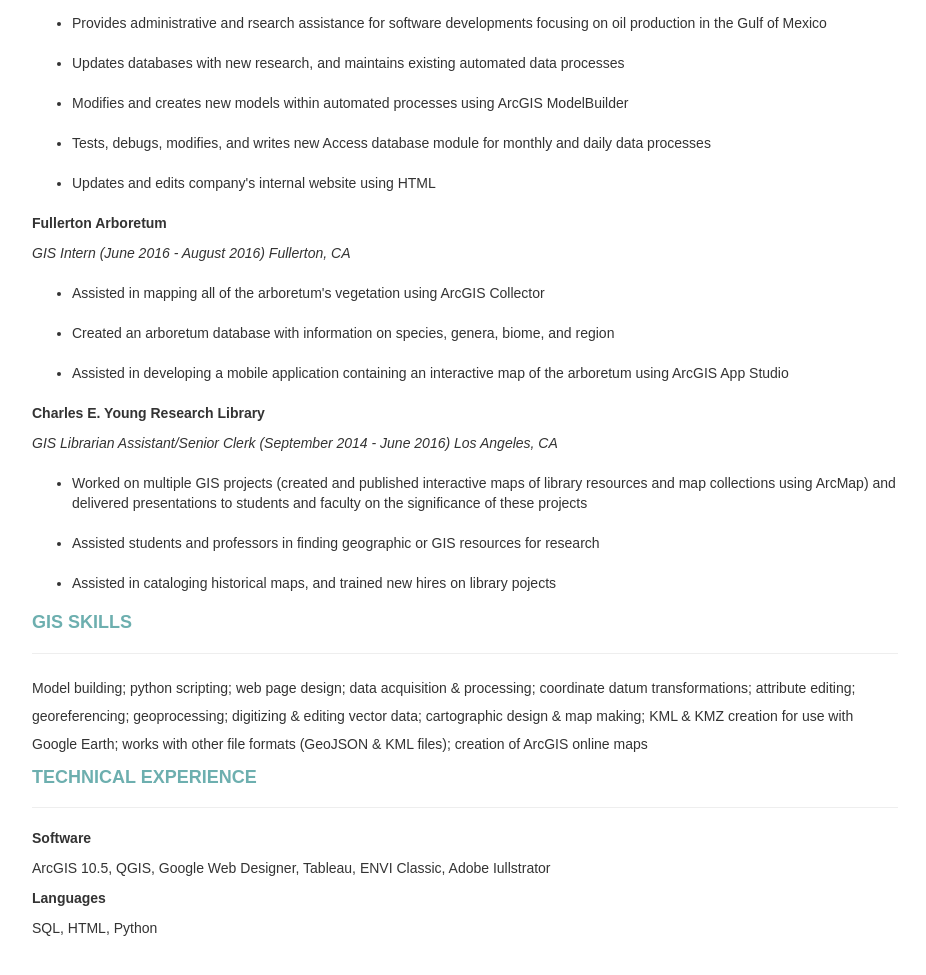
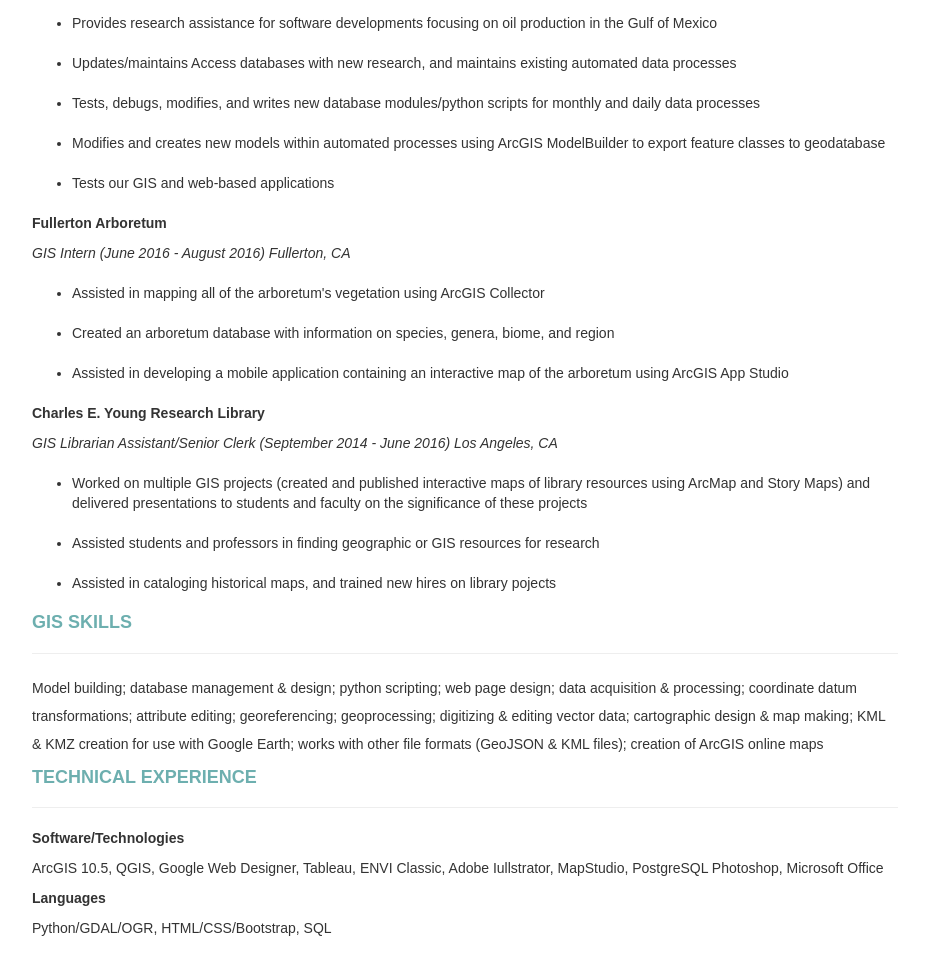
Before and after one commit to maritzareyes/maritzareyes.github.io, a plain HTML site: page resume.html in a window 1280 px wide. Shown: the part 983-1958 px from the top of the page, without its empty margins (175-1101 px from the left). Drawn offline with Linux system fonts and the light colour scheme.

Commit message:
Update resume.html
Updates on resume

```diff
--- a/resume.html
+++ b/resume.html
@@ -112,12 +112,11 @@
 			<p class="italics1">Research Associate/Office Manager (June 2016 - present) Long Beach, CA</p>
 
 			<ul class="jobs">
-				<li>Provides administrative and rsearch assistance for software developments focusing
-				on oil production in the Gulf of Mexico</li>
-				<li>Updates databases with new research, and maintains existing automated data processes</li>
-				<li>Modifies and creates new models within automated processes using ArcGIS ModelBuilder</li>
-				<li>Tests, debugs, modifies, and writes new Access database module for monthly and daily data processes</li>
-				<li>Updates and edits company's internal website using HTML</li>
+				<li>Provides research assistance for software developments focusing on oil production in the Gulf of Mexico</li>
+				<li>Updates/maintains Access databases with new research, and maintains existing automated data processes</li>
+				<li>Tests, debugs, modifies, and writes new database modules/python scripts for monthly and daily data processes</li>
+				<li>Modifies and creates new models within automated processes using ArcGIS ModelBuilder to export feature classes to geodatabase</li>
+				<li>Tests our GIS and web-based applications</li>
 			</ul>
 
 			<p class="other-subtitles">Fullerton Arboretum</p>
@@ -138,8 +137,8 @@
 			<p class="italics1">GIS Librarian Assistant/Senior Clerk (September 2014 - June 2016) Los Angeles, CA</p>
 
 			<ul class="jobs">
-				<li>Worked on multiple GIS projects (created and published interactive maps of library resources and map
-				collections using ArcMap) and delivered presentations to students and faculty on the significance of these projects</li>
+				<li>Worked on multiple GIS projects (created and published interactive maps of library resources using ArcMap
+				and Story Maps) and delivered presentations to students and faculty on the significance of these projects</li>
 				<li>Assisted students and professors in finding geographic or GIS resources for research</li>
 				<li>Assisted in cataloging historical maps, and trained new hires on library pojects</li>
 
@@ -151,7 +150,7 @@
 
 			<hr></hr>
 
-			<p class="ucla">Model building; python scripting; web page design; data acquisition & processing; coordinate datum
+			<p class="ucla">Model building; database management & design; python scripting; web page design; data acquisition & processing; coordinate datum
 			transformations; attribute editing; georeferencing; geoprocessing; digitizing & editing vector data; cartographic
 			design & map making; KML & KMZ creation for use with Google Earth; works with other file formats (GeoJSON
 			& KML files); creation of ArcGIS online maps</p>
@@ -162,13 +161,14 @@
 
 			<hr></hr>
 
-			<p class="other-subtitles">Software</p>
+			<p class="other-subtitles">Software/Technologies</p>
 
-			<p class="tech">ArcGIS 10.5, QGIS, Google Web Designer, Tableau, ENVI Classic, Adobe Iullstrator</p>
+			<p class="tech">ArcGIS 10.5, QGIS, Google Web Designer, Tableau, ENVI Classic, Adobe Iullstrator, MapStudio, PostgreSQL
+			Photoshop, Microsoft Office</p>
 
 			<p class="other-subtitles">Languages</p>
 
-			<p class="tech">SQL, HTML, Python</p>
+			<p class="tech">Python/GDAL/OGR, HTML/CSS/Bootstrap, SQL</p>
 
 			<br></br>
 
```
